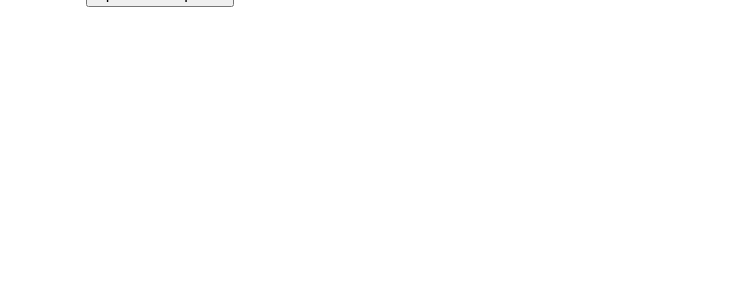
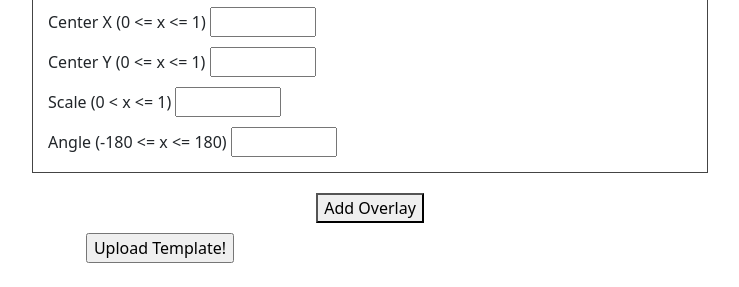
Before and after one commit to tiix95/memegen-front, a Flask app: page /upload in a window 1280 px wide. Shown: the part 816-1103 px from the top of the page, without its empty margins (480-1219 px from the left). Before the commit the page ends 823 px from the top, so only its background shows below. Run offline with Flask 3, Linux system fonts and the light colour scheme; parts of the project's set-up code (start-up, migrations or seed data) failed here and were passed over; some libraries are stand-ins or nearby versions.

Commit message:
Better upload form

```diff
--- a/front/app/app.py
+++ b/front/app/app.py
@@ -189,11 +189,22 @@ def upload():
                 d["angle"] = str(float(request.form.getlist('textInputAngle[]')[i]))
                 d["align"] = request.form.getlist('textInputAlignment[]')[i]
                 d["example"] = request.form.getlist('textInputExample[]')[i]
-                _text_blocks.append(d)
+                if not d in _text_blocks:
+                    _text_blocks.append(d)
+
+            _overlays = []
+            for i in range(len(request.form.getlist('overlayCenterX[]'))):
+                d = dict()
+                d["center_x"] = str(float(request.form.getlist('overlayCenterX[]')[i]))
+                d["center_y"] = str(float(request.form.getlist('overlayCenterY[]')[i]))
+                d["scale"] = str(float(request.form.getlist('overlayScale[]')[i]))
+                d["angle"] = str(float(request.form.getlist('overlayAngle[]')[i]))
+                if not d in _overlays:
+                    _overlays.append(d)
 
             with open("/app/meme_config.yml.j2", "r") as f:
                 tmplt = Template(f.read())
-            _yml = tmplt.render(name=_name, text_blocks=_text_blocks, overlays=[])
+            _yml = tmplt.render(name=_name, text_blocks=_text_blocks, overlays=_overlays)
             print(_yml, file=sys.stderr, flush=True)
             configuration = yaml.safe_load(_yml)
             config_schema.validate(configuration)
--- a/front/app/static/style.css
+++ b/front/app/static/style.css
@@ -81,3 +81,14 @@ textarea {
 #textInputContainer .textInput label {
     margin: 5px;
 }
+
+#overlayContainer .overlay {
+    border: 1px solid #444;
+    padding: 10px;
+    margin-bottom: 20px;
+    text-align: left;
+}
+
+#overlayContainer .overlay label {
+    margin: 5px;
+}
--- a/front/app/templates/upload.html
+++ b/front/app/templates/upload.html
@@ -32,7 +32,6 @@
                     </fieldset>
 
                     <div id="textInputContainer">
-                        <!-- Initially, we'll have one "Element" category -->
                         <div class="textInput">
                             <b>Text Input #<span class="textInputNumber">1</span></b>
                             <label for="textInputStyle">Style
@@ -79,6 +78,26 @@
                       </div>
                     </div>
                     <button type="button" onclick="addTextInput()">Add Text Input</button>
+
+                    <div id="overlayContainer">
+                        <div class="overlay">
+                            <b>Overlay #<span class="overlayNumber">1</span></b>
+                            <label for="overlayCenterX">Center X (0 <= x <= 1)
+                                <input type="number" name="overlayCenterX[]" step="0.01" min="0" max="1" required>
+                            </label>
+                            <label for="overlayCenterY">Center Y (0 <= x <= 1)
+                                <input type="number" name="overlayCenterY[]" step="0.01" min="0" max="1" required>
+                            </label>
+                            <label for="overlayScale">Scale (0 < x <= 1)
+                                <input type="number" name="overlayScale[]" step="0.01" min="0" max="1" required>
+                            </label>
+                            <label for="overlayAngle">Angle (-180 <= x <= 180)
+                                <input type="number" name="overlayAngle[]" step="1" min="-181" max="181" required>
+                            </label>
+                        </div>
+                      </div>
+                    </div>
+                    <button type="button" onclick="addOverlay()">Add Overlay</button>
                 </td>
             </tr>
         </table>
@@ -97,14 +116,24 @@
             false
         );
 
-        var elementCount = 1;
+        var textInputCount = 1;
         function addTextInput() {
-            const elementsContainer = document.getElementById("textInputContainer");
-            const elementTemplate = document.querySelector(".textInput");
+            const textInputsContainer = document.getElementById("textInputContainer");
+            const textInputTemplate = document.querySelector(".textInput");
 
-            const newElement = elementTemplate.cloneNode(true);
-            newElement.querySelector(".textInputNumber").innerText = `${++elementCount}`;
-            elementsContainer.appendChild(newElement);
+            const newElement = textInputTemplate.cloneNode(true);
+            newElement.querySelector(".textInputNumber").innerText = `${++textInputCount}`;
+            textInputsContainer.appendChild(newElement);
+        }
+
+        var overlayCount = 1;
+        function addOverlay() {
+            const overlaysContainer = document.getElementById("overlayContainer");
+            const overlayTemplate = document.querySelector(".overlay");
+
+            const newElement = overlayTemplate.cloneNode(true);
+            newElement.querySelector(".overlayNumber").innerText = `${++overlayCount}`;
+            overlaysContainer.appendChild(newElement);
         }
     </script>
 </div>
```
